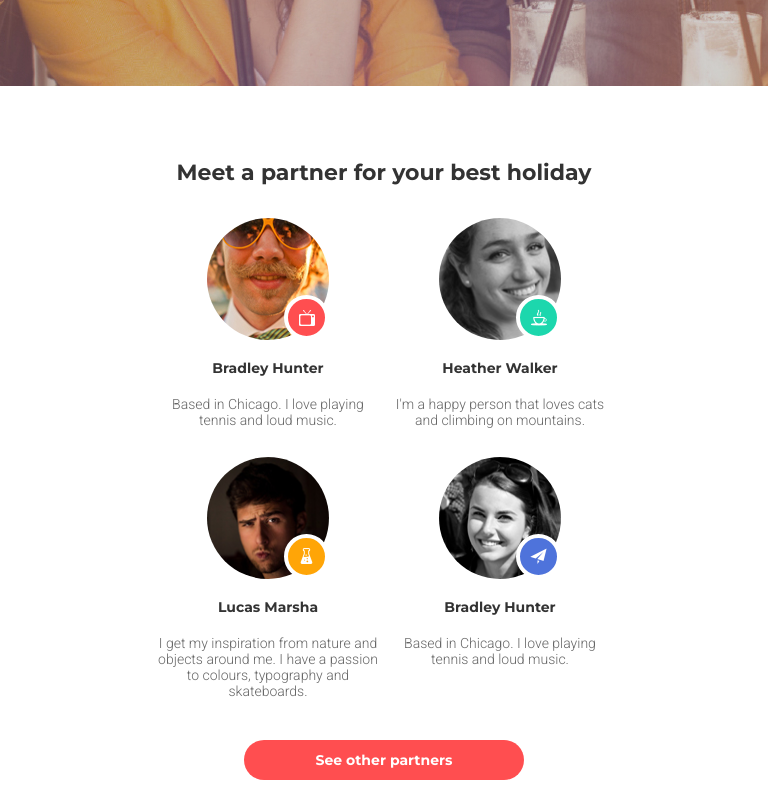
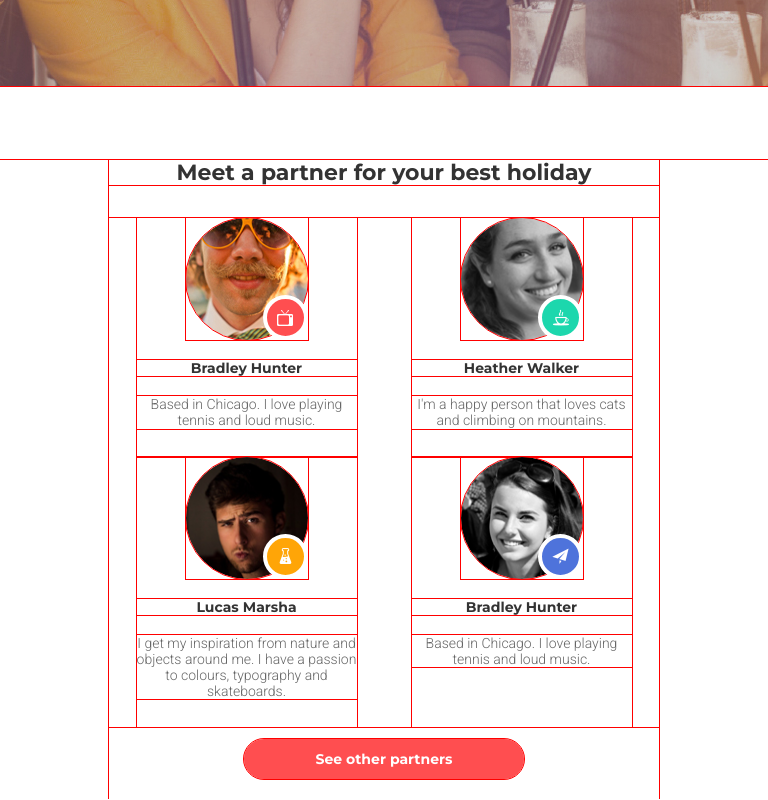
Before and after one commit to Alexlogvin2019/goit-fe-course, a plain HTML site: page html-css/module-08/index.html in a window 768 px wide. Shown: the part 614-1414 px from the top of the page. Drawn offline with Linux system fonts and the light colour scheme.

Commit message:
mod8ver4

```diff
--- a/html-css/module-08/css/styles.css
+++ b/html-css/module-08/css/styles.css
@@ -5,7 +5,7 @@
   border-radius: 20px;
   background-color: rgb(255, 78, 80);
   width: 280px;
-  height: 40px;
+  /*height: 40px;*/
   font-size: 14px;
   font-family: "Montserrat";
   line-height: 40px;
@@ -273,7 +273,7 @@ order: 1;
 
 @media (min-width: 768px) and (max-width: 1200px) {
   .container {
-    width: 768px;
+    width: 550px;
   }
   .bgr-img {
     background-image: url(../img/main-img-tabl.jpg);
@@ -306,16 +306,24 @@ order: 1;
     margin-bottom: 0;
   }
   .partner-ul {
-    flex-direction: column;
+    display: flex;
+    /*flex-direction: column;*/
+    justify-content: space-between;
     flex-wrap: wrap;
     align-items: unset;
     margin-top: 33px;
-    width: 464px;
-    height: 510px;
+    min-width: 464px;
+    /*height: 510px;*/
   }
   .partner-button {
     margin-top: 12px;
   }
+  .order-li-1{
+    order: 1;
+     }
+     .order-li-2{
+      order: 2;
+       }
 }
 
 .clearfix::after {
@@ -333,7 +341,6 @@ html {
   padding: 0px;
 }
 
-/** {
+* {
   outline: 1px solid red;
 }
-*/
```
